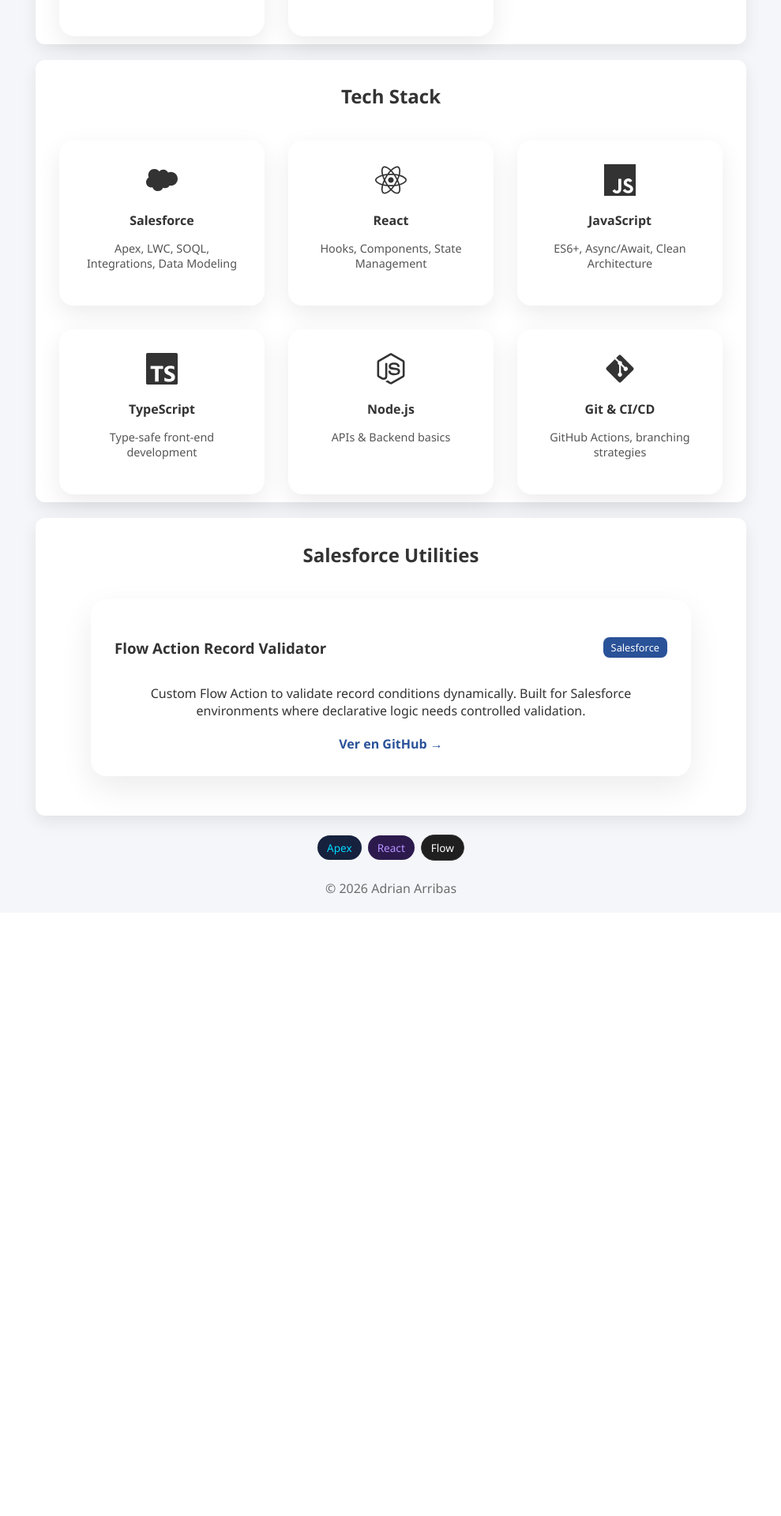
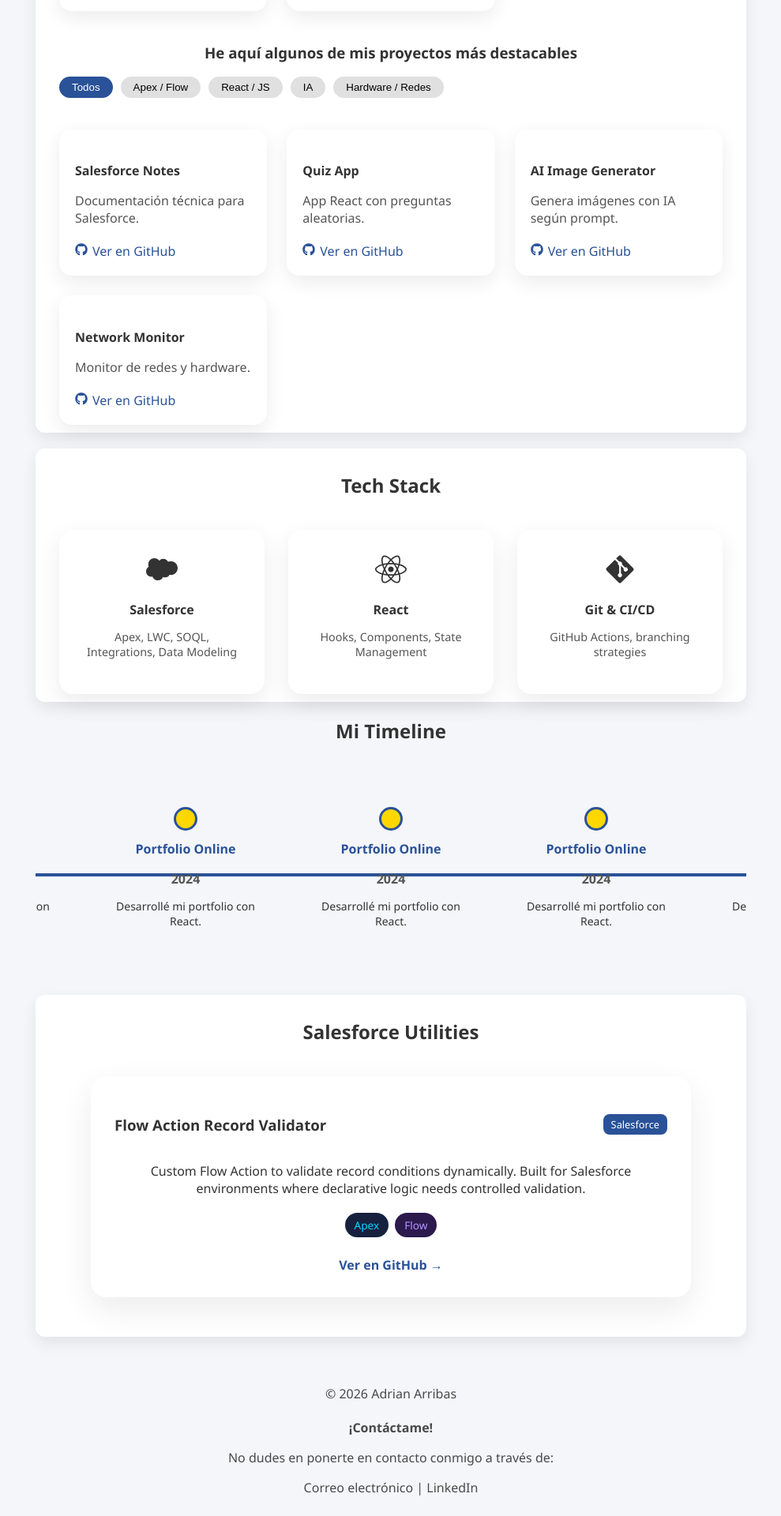
Before and after one commit to arribass/my-portfolio, a React (Create React App) app: page / in a window 1280 px wide. Shown: the part 771-2691 px from the top of the page at 79% size, without its empty margins (145-1134 px from the left). Before the commit the page ends 1927 px from the top, so only its background shows below. Built offline with nearby package versions, Linux system fonts and the light colour scheme.

Commit message:
added timeline + ProjectSection

```diff
--- a/src/App.css
+++ b/src/App.css
@@ -558,3 +558,114 @@
     text-align: center;
   }
 }
+
+.footer {
+  color: rgb(0, 0, 0);
+  padding: 25px 20px;
+  text-align: center;
+}
+
+.footer-content {
+  max-width: 900px;
+  margin: 0 auto;
+}
+
+.footer a {
+  color: #000000;
+  text-decoration: none;
+  font-weight: 500;
+}
+
+.footer a:hover {
+  text-decoration: underline;
+}
+
+.footer .contact {
+  margin-top: 10px;
+}
+
+.footer .contact h4 {
+  margin-bottom: 5px;
+}
+
+/* Timeline */
+.timeline-container {
+  position: relative;
+  padding: 60px 20px;
+  overflow-x: auto;
+  display: flex;
+  flex-direction: column;
+  align-items: center;
+}
+
+.timeline-line {
+  position: absolute;
+  top: 50%;
+  left: 0;
+  width: 100%;
+  height: 4px;
+  background: #2a5298;
+  z-index: 1;
+}
+
+.timeline-events {
+  display: flex;
+  gap: 80px; /* espacio entre eventos */
+  padding: 0 20px;
+  z-index: 2;
+}
+
+.timeline-event {
+  display: flex;
+  flex-direction: column;
+  align-items: center;
+  min-width: 180px;
+  text-align: center;
+  position: relative;
+}
+
+.event-dot {
+  width: 24px;
+  height: 24px;
+  background: #ffd700;
+  border-radius: 50%;
+  margin-bottom: 12px;
+  border: 3px solid #2a5298;
+  transition: transform 0.3s;
+}
+
+.timeline-event:hover .event-dot {
+  transform: scale(1.3);
+}
+
+.event-content h4 {
+  margin: 0 0 6px 0;
+  font-size: 16px;
+  color: #2a5298;
+}
+
+.event-date {
+  font-weight: bold;
+  color: #555;
+  margin-bottom: 4px;
+}
+
+.event-desc {
+  font-size: 14px;
+  color: #333;
+}
+
+/* Responsive: vertical en móvil */
+@media (max-width: 700px) {
+  .timeline-events {
+    flex-direction: column;
+    gap: 40px;
+  }
+
+  .timeline-line {
+    top: 0;
+    left: 50%;
+    width: 4px;
+    height: 100%;
+  }
+}
--- a/src/App.js
+++ b/src/App.js
@@ -4,6 +4,8 @@
 import AboutSection from "./components/AboutSection";
 import ProjectCard from "./components/ProjectCard";
 import TechBadge from "./components/TechBadge";
+import Timeline from "./components/Timeline";
+import ProjectsSection from "./components/ProjectsSection";
 // import Section from "./components/Section";
 
 
@@ -83,6 +85,19 @@
 // }
 // export default App;
 
+const myTimeline = [
+{ title: "Aprendí React", date: "2022", description: "Primer proyecto personal en React." },
+{ title: "Salesforce Developer", date: "2023", description: "Comencé a trabajar con Apex y LWC." },
+{ title: "Portfolio Online", date: "2024", description: "Desarrollé mi portfolio con React." },
+{ title: "Portfolio Online", date: "2024", description: "Desarrollé mi portfolio con React." },
+{ title: "Portfolio Online", date: "2024", description: "Desarrollé mi portfolio con React." },
+{ title: "Portfolio Online", date: "2024", description: "Desarrollé mi portfolio con React." },
+{ title: "Portfolio Online", date: "2024", description: "Desarrollé mi portfolio con React." },
+{ title: "Portfolio Online", date: "2024", description: "Desarrollé mi portfolio con React." },
+{ title: "Portfolio Online", date: "2024", description: "Desarrollé mi portfolio con React." },
+
+];
+
 function App() {
   const [selectedProject, setSelectedProject] = useState(null);
   return (
@@ -122,6 +137,7 @@
       <Section id="about">
         <AboutSection />
       </Section>
+      {/* Proyectos */}
       <Section id="projects" title="Proyectos">
         <div className="projects-grid">
 
@@ -138,8 +154,9 @@
           />
 
         </div>
+      <ProjectsSection></ProjectsSection>
       </Section>
-
+      {/* Tech Stack */}
       <Section id="techstack" title="Tech Stack">
         <div className="tech-grid">
 
@@ -156,6 +173,12 @@
           </div>
 
           <div className="tech-card">
+            <FaGitAlt size={40} />
+            <h4>Git & CI/CD</h4>
+            <p>GitHub Actions, branching strategies</p>
+          </div>
+
+          {/* <div className="tech-card">
             <SiJavascript size={40} />
             <h4>JavaScript</h4>
             <p>ES6+, Async/Await, Clean Architecture</p>
@@ -171,16 +194,17 @@
             <FaNodeJs size={40} />
             <h4>Node.js</h4>
             <p>APIs & Backend basics</p>
-        </div>
+          </div> */}
 
-        <div className="tech-card">
-          <FaGitAlt size={40} />
-          <h4>Git & CI/CD</h4>
-          <p>GitHub Actions, branching strategies</p>
-        </div>
 
         </div>
       </Section>
+      {/* Timeline */}
+    <div>
+      <h2 style={{ textAlign: "center" }}>Mi Timeline</h2>
+      <Timeline events={myTimeline} />
+    </div>
+
       <Section id="code" title="Salesforce Utilities">
         <div className="repo-card">
           <div className="repo-header">
@@ -192,7 +216,8 @@
             Built for Salesforce environments where declarative logic needs
             controlled validation.
           </p>
-
+          <TechBadge label="Apex" variant="backend" />
+          <TechBadge label="Flow" variant="frontend" />
           <div className="repo-footer">
             <a
               href="https://github.com/arribass/flow-Action-Record-Validator"
@@ -206,18 +231,24 @@
         </div>
         {/* <img src="https://github-readme-stats.vercel.app/api/pin/?username=arribass&repo=flow-Action-Record-Validator" /> */}
       </Section>
-    {/* section de tech badges */}
-    <section>
-
-      <TechBadge label="Apex" variant="backend" />
-      <TechBadge label="React" variant="frontend" />
-      <TechBadge label="Flow" />
-    </section>
+      <footer className="footer">
+        <div className="footer-content">
+          <p>© {new Date().getFullYear()} Adrian Arribas</p>
+          <div className="contact">
+            <h4>¡Contáctame!</h4>
+            <p>No dudes en ponerte en contacto conmigo a través de:</p>
+            <a href="mailto:adri47arribas@gmail.com">Correo electrónico</a> |{" "}
+            <a
+              href="https://www.linkedin.com/in/arribas/"
+              target="_blank"
+              rel="noopener noreferrer"
+            >
+              LinkedIn
+            </a>
+          </div>
+        </div>
+      </footer>
     </main>
-
-    <footer className="footer">
-        © {new Date().getFullYear()} Adrian Arribas
-    </footer>
 
     {selectedProject && (
         <div className="modal-overlay" onClick={() => setSelectedProject(null)}>
--- /dev/null
+++ b/src/components/ProjectsSection.css
@@ -0,0 +1,68 @@
+.projects-section {
+  margin-top: 40px;
+}
+
+.projects-categories {
+  display: flex;
+  gap: 10px;
+  margin-bottom: 20px;
+  flex-wrap: wrap;
+}
+
+.projects-categories button {
+  padding: 6px 16px;
+  border: none;
+  border-radius: 20px;
+  background: #e0e0e0;
+  cursor: pointer;
+  transition: all 0.2s ease;
+}
+
+.projects-categories button.active {
+  background: #2a5298;
+  color: white;
+}
+
+.projects-categories button:hover {
+  opacity: 0.8;
+}
+
+.projects-grid {
+  display: grid;
+  grid-template-columns: repeat(3, 1fr);
+  gap: 25px;
+}
+
+.project-card {
+  background: white;
+  padding: 20px;
+  border-radius: 16px;
+  box-shadow: 0 8px 25px rgba(0,0,0,0.08);
+  transition: transform 0.3s, box-shadow 0.3s;
+}
+
+.project-card:hover {
+  transform: translateY(-6px);
+  box-shadow: 0 12px 35px rgba(0,0,0,0.15);
+}
+
+.project-card h4 {
+  margin-bottom: 8px;
+}
+
+.project-card a {
+  color: #2a5298;
+  text-decoration: none;
+  font-weight: 500;
+}
+
+.project-card a:hover {
+  text-decoration: underline;
+}
+
+/* Responsive */
+@media (max-width: 900px) {
+  .projects-grid {
+    grid-template-columns: 1fr;
+  }
+}
--- /dev/null
+++ b/src/components/ProjectsSection.jsx
@@ -0,0 +1,82 @@
+import React, { useState } from "react";
+import { FaGithub } from "react-icons/fa";
+import "./ProjectsSection.css";
+
+const projectsData = [
+  {
+    title: "Salesforce Notes",
+    description: "Documentación técnica para Salesforce.",
+    tech: ["Apex", "Flow"],
+    link: "https://github.com/arribass/salesforce-notes",
+  },
+  {
+    title: "Quiz App",
+    description: "App React con preguntas aleatorias.",
+    tech: ["React", "JavaScript"],
+    link: "https://github.com/arribass/quiz-app",
+  },
+  {
+    title: "AI Image Generator",
+    description: "Genera imágenes con IA según prompt.",
+    tech: ["Python", "AI"],
+    link: "https://github.com/arribass/ai-image-gen",
+  },
+  {
+    title: "Network Monitor",
+    description: "Monitor de redes y hardware.",
+    tech: ["Hardware", "Networking"],
+    link: "https://github.com/arribass/network-monitor",
+  },
+];
+
+const categories = ["Todos", "Apex / Flow", "React / JS", "IA", "Hardware / Redes"];
+
+export default function ProjectsSection() {
+  const [activeCategory, setActiveCategory] = useState("Todos");
+
+  const filteredProjects =
+    activeCategory === "Todos"
+      ? projectsData
+      : projectsData.filter((p) =>
+          p.tech.some((t) => {
+            if (activeCategory === "Apex / Flow") return ["Apex", "Flow"].includes(t);
+            if (activeCategory === "React / JS") return ["React", "JavaScript"].includes(t);
+            if (activeCategory === "IA") return ["AI", "Python"].includes(t);
+            if (activeCategory === "Hardware / Redes") return ["Hardware", "Networking"].includes(t);
+            return false;
+          })
+        );
+
+  return (
+    <section className="projects-section">
+      <h3>He aquí algunos de mis proyectos más destacables</h3>
+
+      {/* 🔹 Categorías */}
+      <div className="projects-categories">
+        {categories.map((cat) => (
+          <button
+            key={cat}
+            className={cat === activeCategory ? "active" : ""}
+            onClick={() => setActiveCategory(cat)}
+          >
+            {cat}
+          </button>
+        ))}
+      </div>
+
+      {/* 🔹 Grid de proyectos */}
+      <div className="projects-grid">
+        {filteredProjects.map((p, i) => (
+          <div key={i} className="project-card">
+            <h4>{p.title}</h4>
+            <p>{p.description}</p>
+            <a href={p.link} target="_blank" rel="noopener noreferrer">
+              <FaGithub style={{ marginRight: "6px" }} />
+              Ver en GitHub
+            </a>
+          </div>
+        ))}
+      </div>
+    </section>
+  );
+}
--- /dev/null
+++ b/src/components/Timeline.js
@@ -0,0 +1,23 @@
+function Timeline({ events }) {
+  return (
+    <div className="timeline-container">
+      {/* Línea horizontal */}
+      <div className="timeline-line" />
+
+      {/* Eventos */}
+      <div className="timeline-events">
+        {events.map((event, index) => (
+          <div className="timeline-event" key={index}>
+            <div className="event-dot" />
+            <div className="event-content">
+              <h4>{event.title}</h4>
+              <p className="event-date">{event.date}</p>
+              <p className="event-desc">{event.description}</p>
+            </div>
+          </div>
+        ))}
+      </div>
+    </div>
+  );
+}
+export default Timeline;
```
Lines whose indentation alone changed are shown as unchanged.
